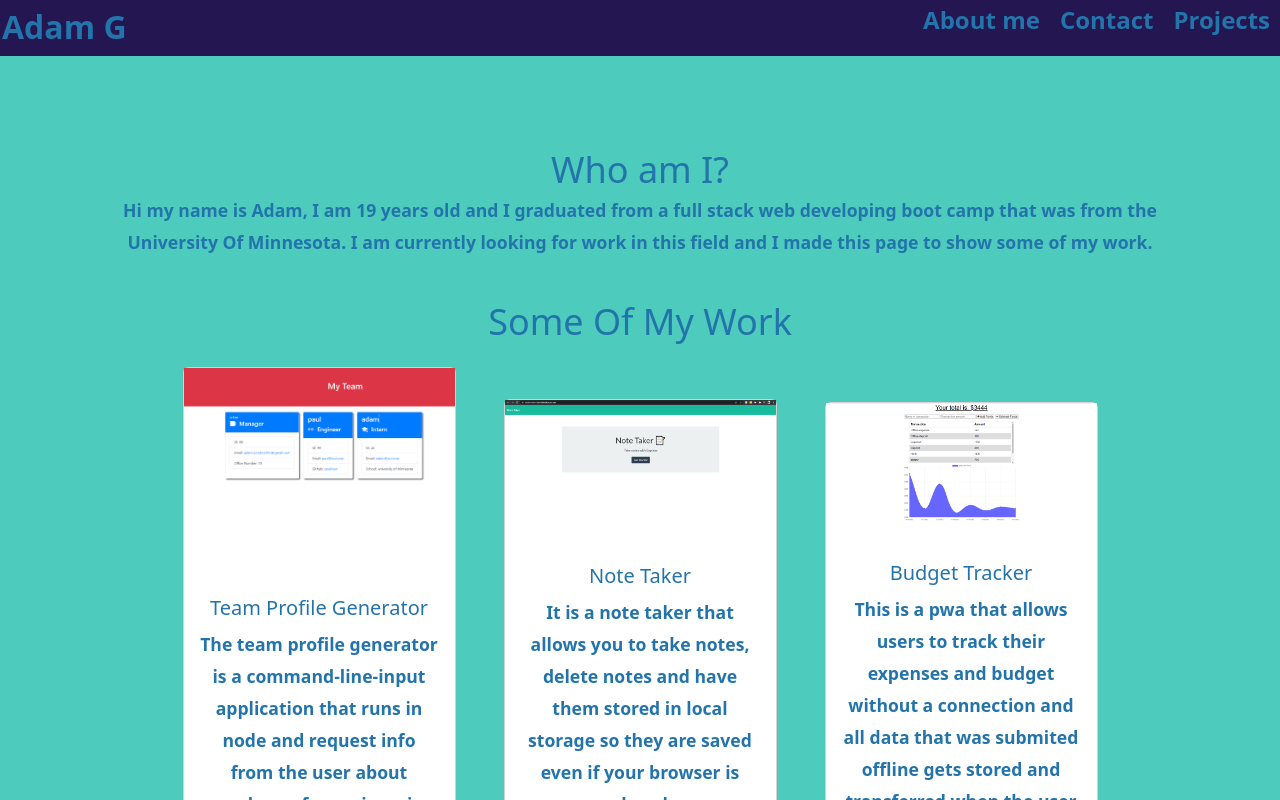
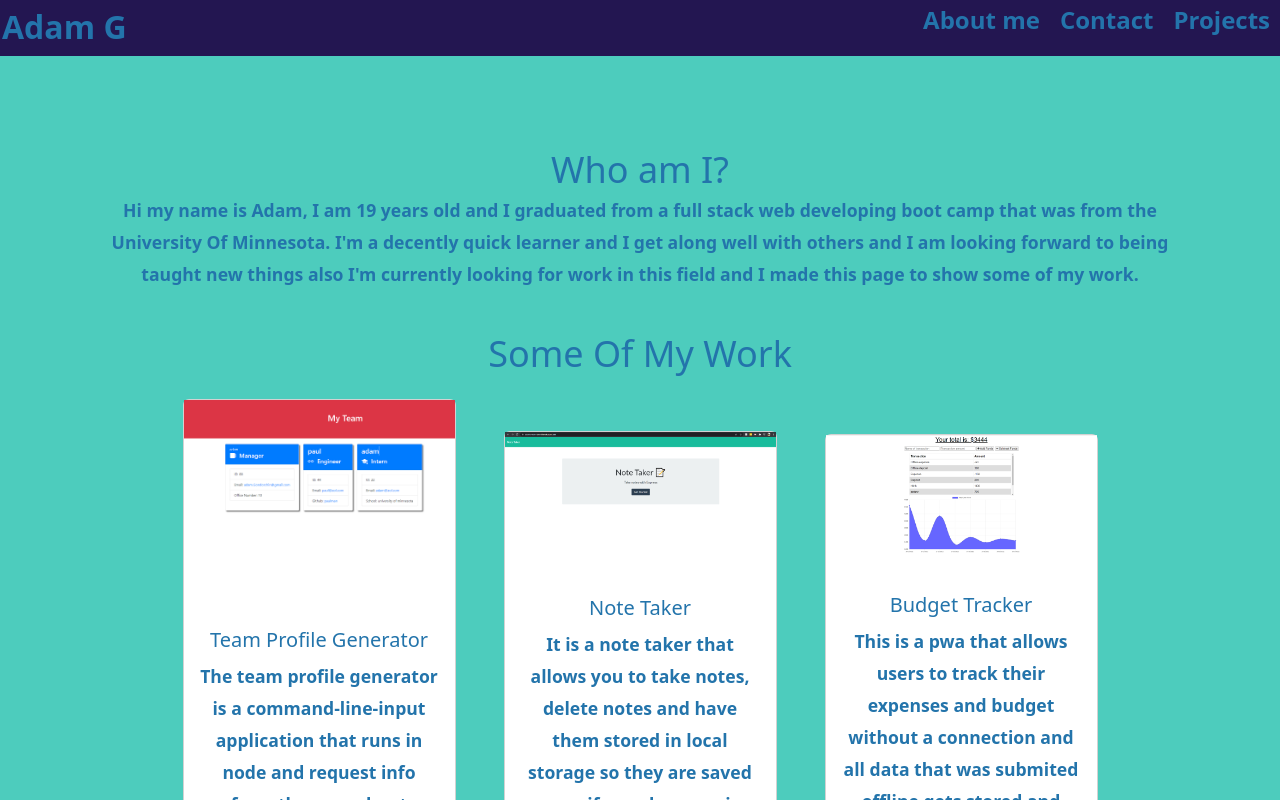
Before and after one commit to adamcg123/personal-portfolio, a React (Create React App) app: page / in a window 1280 px wide. Shown: the top 800 px of the page. Built offline with nearby package versions, Linux system fonts and the light colour scheme.

Commit message:
added to my about section

```diff
--- a/src/components/about/about.js
+++ b/src/components/about/about.js
@@ -7,7 +7,7 @@ function About() {
       <h1>Who am I?</h1>
       <div className="my-2">
         <p>
-          Hi my name is Adam, I am 19 years old and I graduated from a full stack web developing boot camp that was from the University Of Minnesota. I am currently looking for work in this field and I made this page to show some of my work.
+          Hi my name is Adam, I am 19 years old and I graduated from a full stack web developing boot camp that was from the University Of Minnesota. I'm a decently quick learner and I get along well with others and I am looking forward to being taught new things also I'm currently looking for work in this field and I made this page to show some of my work.
         </p>
       </div>
     </section>
```
